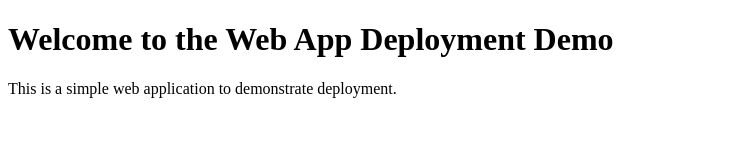
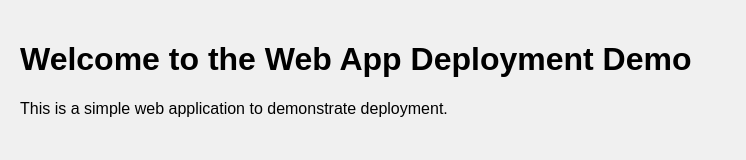
Before and after one commit to San-2310/deploying_web_app, a plain HTML site: page index.html in a window 1280 px wide. Shown: the whole page, without its empty margins (0-746 px from the left). Drawn offline with Linux system fonts and the light colour scheme.

Commit message:
added styles

```diff
--- a/index.html
+++ b/index.html
@@ -4,6 +4,14 @@
     <meta charset="UTF-8" />
     <meta name="viewport" content="width=device-width, initial-scale=1.0" />
     <title>Document</title>
+    <style>
+        body {
+            font-family: Arial, sans-serif;
+            background-color: #f0f0f0;
+            margin: 0;
+            padding: 20px;
+        }
+    </style>
   </head>
   <body>
     <h1>Welcome to the Web App Deployment Demo</h1>
```
